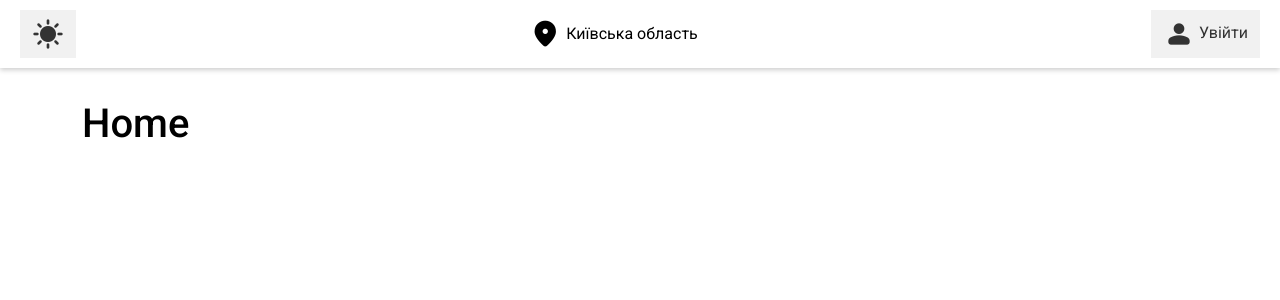
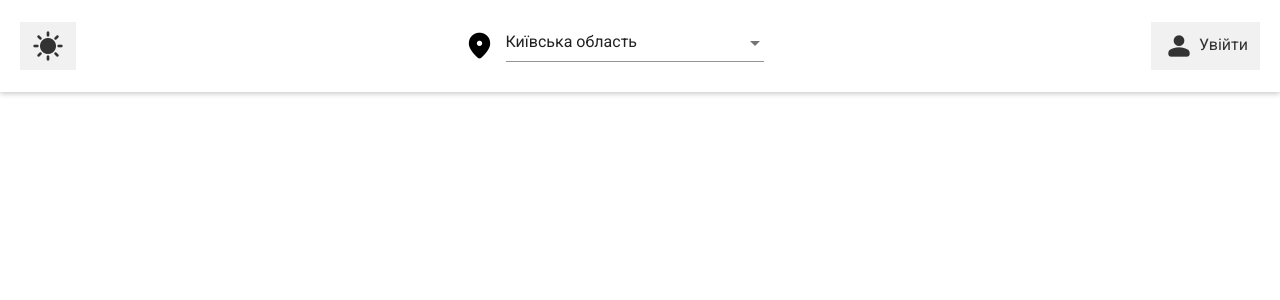
Before and after one commit to TumanGolim/renovatsiia2, an Angular app: page / in a window 1280 px wide. Shown: the top 300 px of the page. Built offline with nearby package versions, Linux system fonts and the light colour scheme.

Commit message:
feat: add ng select

```diff
--- a/package.json
+++ b/package.json
@@ -17,6 +17,7 @@
     "@angular/platform-browser": "^19.2.0",
     "@angular/platform-browser-dynamic": "^19.2.0",
     "@angular/router": "^19.2.0",
+    "@ng-select/ng-select": "^14.2.3",
     "ngx-bootstrap": "^19.0.2",
     "rxjs": "~7.8.0",
     "tslib": "^2.3.0",
--- a/src/app/app.routes.ts
+++ b/src/app/app.routes.ts
@@ -7,7 +7,7 @@ export const routes: Routes = [
     component: LayoutComponent,
     children: [
       {
-        path: '',
+        path: 'home',
         loadChildren: () =>
           import('./apps/main/main.routes').then((m) => m.MAIN_ROUTES),
       },
@@ -15,7 +15,6 @@ export const routes: Routes = [
         path: 'admin',
         loadChildren: () =>
           import('./apps/admin/admin.routes').then((m) => m.ADMIN_ROUTES),
-        canActivate: [],
       },
     ],
   },
--- a/src/app/layouts/topbar/topbar.component.html
+++ b/src/app/layouts/topbar/topbar.component.html
@@ -9,20 +9,14 @@
 </button>
 
 <div class="location-wrapper">
-  <div class="location" (click)="toggleCityDropdown()">
-    <span class="material-symbols-filled icon-location">location_on</span>
-    <span>{{ selectedCity }}</span>
-  </div>
-
-  <div class="city-dropdown" *ngIf="isCityDropdownOpen">
-    <div
-      *ngFor="let city of cities"
-      class="city-item"
-      (click)="selectCity(city)"
-    >
-      {{ city }}
-    </div>
-  </div>
+  <span class="material-symbols-filled icon-location">location_on</span>
+  <ng-select
+    [items]="cities"
+    [(ngModel)]="selectedCity"
+    [clearable]="false"
+    placeholder="Оберіть область"
+    class="region-select"
+  ></ng-select>
 </div>
 
 <button
--- a/src/app/layouts/topbar/topbar.component.scss
+++ b/src/app/layouts/topbar/topbar.component.scss
@@ -37,32 +37,12 @@
 }
 
 .location-wrapper {
-  position: relative;
+  display: flex;
+  align-items: center;
+  gap: 10px;
+  width: 300px;
 }
 
-.location {
-  display: flex;
-  align-items: center;
-  gap: 5px;
-  cursor: pointer;
+.region-select {
+  width: 100%;
 }
-
-.city-dropdown {
-  position: absolute;
-  top: 40px;
-  left: 0;
-  background-color: #fff;
-  box-shadow: 0 2px 5px rgba(0, 0, 0, 0.2);
-  border-radius: 4px;
-  z-index: 9999;
-}
-
-.city-item {
-  padding: 8px 12px;
-  cursor: pointer;
-  white-space: nowrap;
-}
-
-.city-item:hover {
-  background-color: #f1f1f1;
-}
--- a/src/app/layouts/topbar/topbar.component.ts
+++ b/src/app/layouts/topbar/topbar.component.ts
@@ -1,10 +1,12 @@
 import { Component } from '@angular/core';
 import { CommonModule } from '@angular/common';
+import { NgSelectModule } from '@ng-select/ng-select';
+import { FormsModule } from '@angular/forms';
 
 @Component({
   selector: 'app-topbar',
   standalone: true,
-  imports: [CommonModule],
+  imports: [CommonModule, NgSelectModule, FormsModule],
   templateUrl: './topbar.component.html',
   styleUrls: ['./topbar.component.scss'],
 })
@@ -38,19 +40,9 @@ export class TopbarComponent {
     'Автономна Республіка Крим',
   ];
   selectedCity = this.cities[0];
-  isCityDropdownOpen = false;
 
   toggleTheme(): void {
     this.isDarkMode = !this.isDarkMode;
     document.body.classList.toggle('dark-theme', this.isDarkMode);
   }
-
-  toggleCityDropdown(): void {
-    this.isCityDropdownOpen = !this.isCityDropdownOpen;
-  }
-
-  selectCity(city: string): void {
-    this.selectedCity = city;
-    this.isCityDropdownOpen = false;
-  }
 }
--- a/src/styles.scss
+++ b/src/styles.scss
@@ -1,4 +1,10 @@
 /* You can add global styles to this file, and also import other style files */
+@import "@ng-select/ng-select/themes/material.theme.css"; // або інша тема
+
+.ng-select.custom .ng-select-container {
+  border-color: #ccc;
+  border-radius: 4px;
+}
 html,
 body {
   height: 100%;
```
Also changed, not shown: 2 other files (tests, documents, lock files or other folders).
